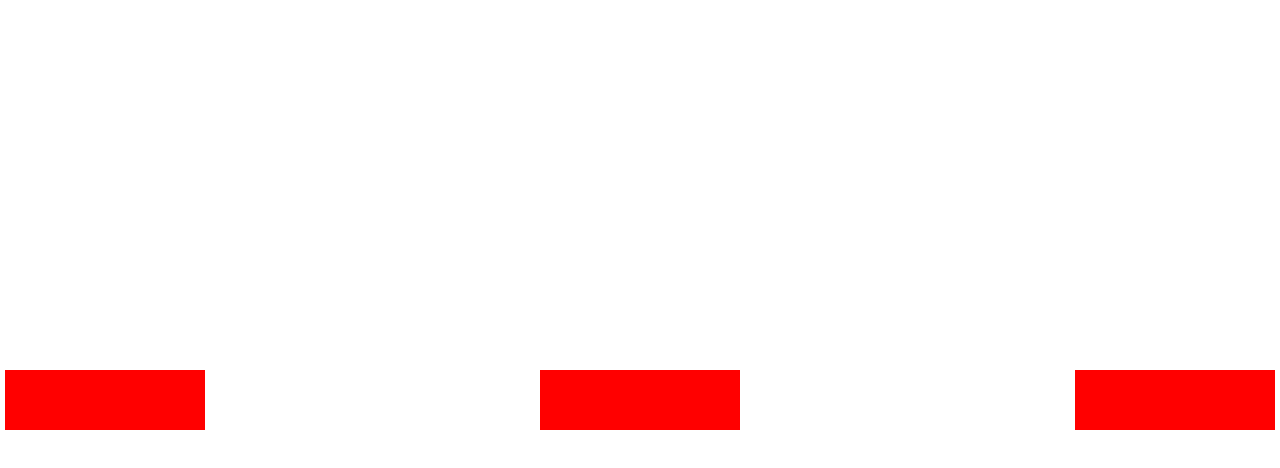
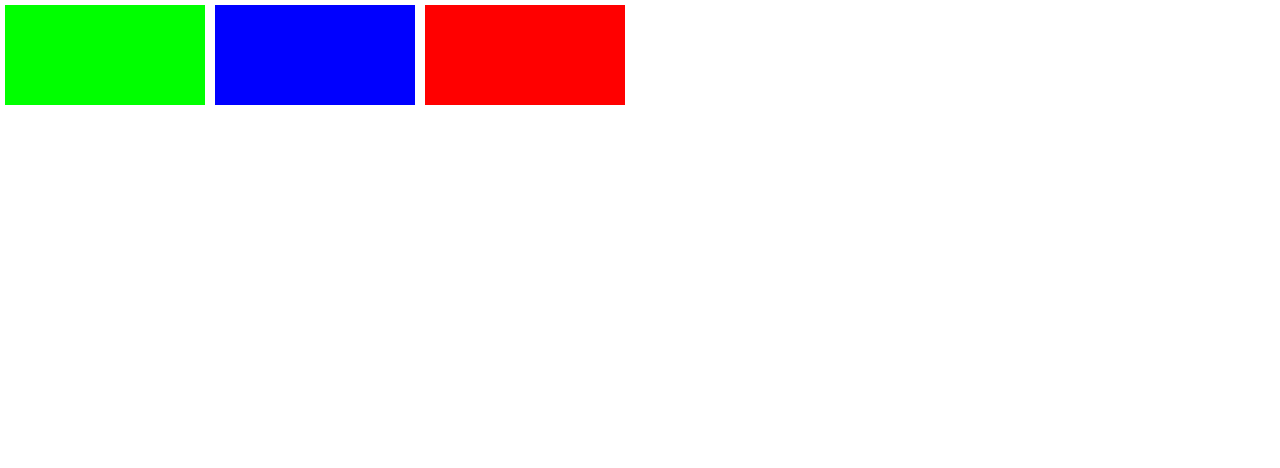
Before and after one commit to jhonatan-JS/FlexBox, a plain HTML site: page index.html in a window 1280 px wide. Drawn offline with Linux system fonts and the light colour scheme.

Commit message:
Ordem dos elementos

```diff
--- a/index.html
+++ b/index.html
@@ -8,9 +8,9 @@
 </head>
 <body>
     <div id="app">
-        <div class="box"></div>
-        <div class="box"></div>
-        <div class="box"></div>
+        <div class="box red"></div>
+        <div class="box green"></div>
+        <div class="box blue"></div>
     </div>
 </body>
 </html>
--- a/styles.css
+++ b/styles.css
@@ -5,16 +5,26 @@ html, body, #app {
 
 #app {
     display: flex;
-    flex-wrap: wrap;
-    align-items: center;
-    justify-content: space-between;
-    align-content: center;
 
 }
 
 .box {
     width: 200px;
-    height: 60px;
-    background: #f00;
+    height: 100px;
     margin: 5px;
 }
+
+.red {
+    order: 2;
+    background: #f00;
+}
+
+.green {
+    order: 0;
+    background: #0f0;
+}
+
+.blue {
+    order: 1;
+    background: #00f
+}
```
